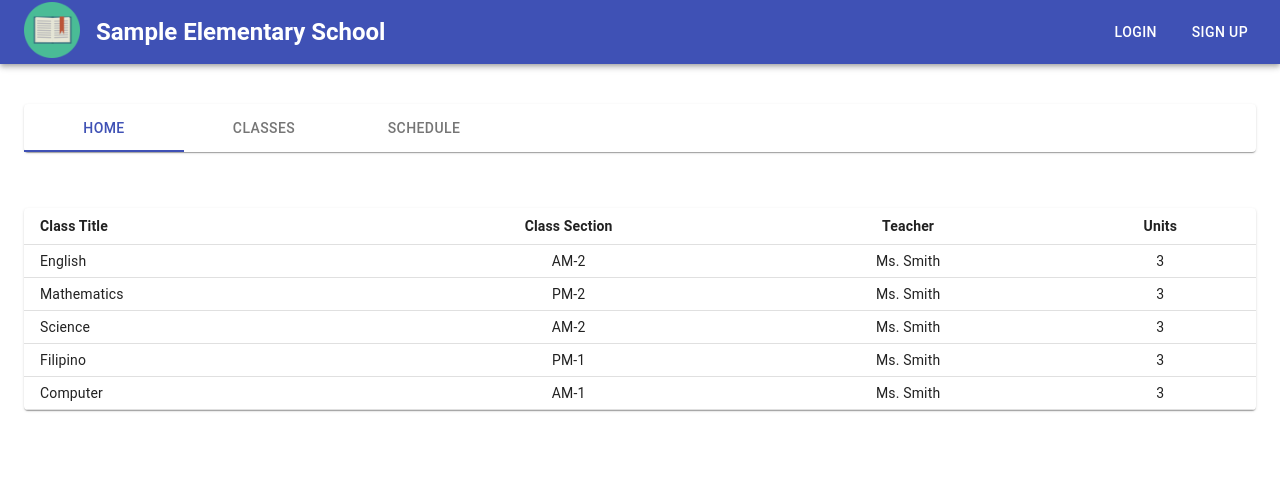
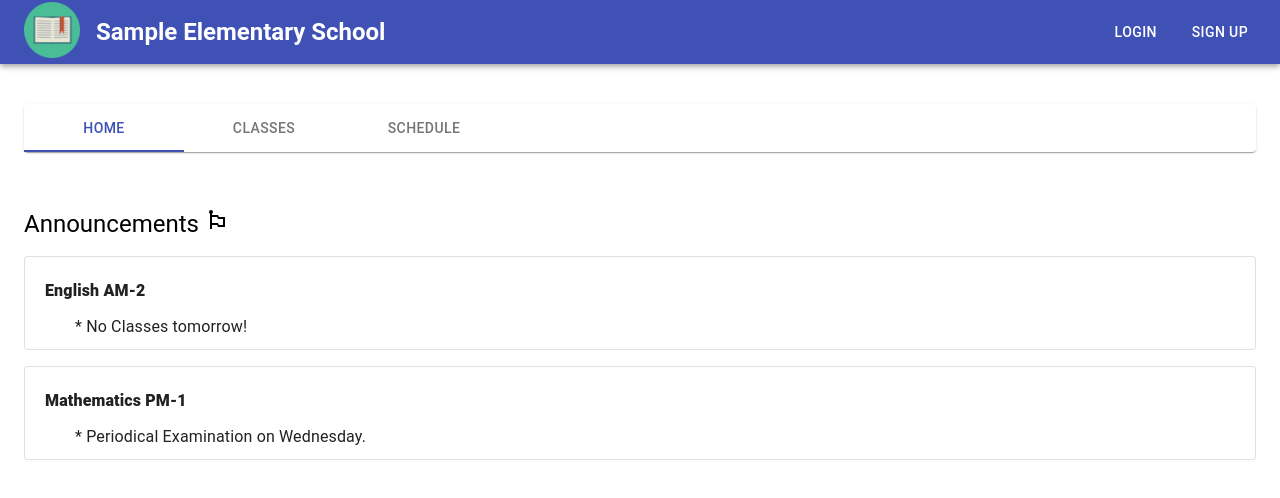
Before and after one commit to mbburgos97/enrollment-frontend, a React (Create React App) app: page /home in a window 1280 px wide. Shown: the top 498 px of the page. Built offline with nearby package versions, Linux system fonts and the light colour scheme.

Commit message:
EN-14: Added Announcement and Schedule components.

```diff
--- a/package.json
+++ b/package.json
@@ -3,6 +3,9 @@
   "version": "0.1.0",
   "private": true,
   "dependencies": {
+    "@devexpress/dx-react-core": "^2.7.6",
+    "@devexpress/dx-react-scheduler": "^2.7.6",
+    "@devexpress/dx-react-scheduler-material-ui": "^2.7.6",
     "@material-ui/core": "^4.12.3",
     "@material-ui/data-grid": "^4.0.0-alpha.37",
     "@material-ui/icons": "^4.11.2",
@@ -19,6 +22,7 @@
     "react-redux": "^7.2.6",
     "react-router-dom": "^6.2.1",
     "react-scripts": "5.0.0",
+    "rrule": "^2.6.8",
     "typescript": "^4.5.4",
     "web-vitals": "^2.1.3"
   },
--- /dev/null
+++ b/src/components/Announcement.tsx
@@ -0,0 +1,59 @@
+import React from "react";
+import Paper from '@material-ui/core/Paper';
+import Typography from '@material-ui/core/Typography';
+import EmojiFlagsIcon from '@material-ui/icons/EmojiFlags';
+import { makeStyles } from '@material-ui/core/styles';
+
+const useStyles = makeStyles({
+    announcement: {
+        padding: "10px",
+        fontWeight: "bolder",
+        margin: 0,
+    },
+    content: {
+        textIndent: "5vh"
+    },
+    paper: {
+        marginTop: "2vh"
+    }
+});
+
+export const Announcement: React.FC<{}> = () => {
+    const classes = useStyles();
+
+    return(
+        <div>
+            <Typography variant="h5">
+                Announcements <EmojiFlagsIcon />
+            </Typography>
+            <Paper variant="outlined" className={classes.paper}>
+                <dl className={classes.announcement}>
+                    <dt>
+                        <Typography variant="subtitle1" className={classes.announcement}>
+                            English AM-2
+                        </Typography>
+                    </dt>
+                    <dd>
+                        <Typography  variant="body1">
+                            * No Classes tomorrow!
+                        </Typography>
+                    </dd>
+                </dl>
+            </Paper>
+            <Paper variant="outlined" className={classes.paper}>
+                <dl className={classes.announcement}>
+                    <dt>
+                        <Typography variant="subtitle1" className={classes.announcement}>
+                            Mathematics PM-1
+                        </Typography>
+                    </dt>
+                    <dd>
+                        <Typography  variant="body1">
+                            * Periodical Examination on Wednesday.
+                        </Typography>
+                    </dd>
+                </dl>
+            </Paper>
+        </div>
+    );
+}
--- /dev/null
+++ b/src/components/Classes.tsx
@@ -0,0 +1,61 @@
+import React from "react";
+import Paper from '@material-ui/core/Paper';
+import Table from '@material-ui/core/Table';
+import TableBody from '@material-ui/core/TableBody';
+import TableCell from '@material-ui/core/TableCell';
+import TableContainer from '@material-ui/core/TableContainer';
+import TableHead from '@material-ui/core/TableHead';
+import TableRow from '@material-ui/core/TableRow';
+import { makeStyles } from '@material-ui/core/styles';
+
+const useStyles = makeStyles({
+    table: {
+        minWidth: 650,
+    },
+    table_header: {
+        fontWeight: "bolder"
+    },
+});
+
+function createData(class_title: string, class_section: string, teacher: string, units: number) {
+    return { class_title, class_section, teacher, units };
+  }
+
+const rows = [
+    createData('English', 'AM-2', "Ms. Smith", 3),
+    createData('Mathematics', 'PM-2', "Ms. Smith", 3),
+    createData('Science', 'AM-2', "Ms. Smith", 3),
+    createData('Filipino', 'PM-1', "Ms. Smith", 3),
+    createData('Computer', 'AM-1', "Ms. Smith", 3),
+];
+
+export const Classes: React.FC<{}> = () => {
+    const classes = useStyles();
+
+    return(
+        <TableContainer component={Paper}>
+            <Table className={classes.table} size="small" aria-label="a dense table">
+                <TableHead>
+                <TableRow>
+                    <TableCell className={classes.table_header}>Class Title</TableCell>
+                    <TableCell className={classes.table_header} align="center">Class Section</TableCell>
+                    <TableCell className={classes.table_header} align="center">Teacher</TableCell>
+                    <TableCell className={classes.table_header} align="center">Units</TableCell>
+                </TableRow>
+                </TableHead>
+                <TableBody>
+                {rows.map((row) => (
+                    <TableRow key={row.class_title}>
+                        <TableCell component="th" scope="row">
+                            {row.class_title}
+                        </TableCell>
+                        <TableCell align="center">{row.class_section}</TableCell>
+                        <TableCell align="center">{row.teacher}</TableCell>
+                        <TableCell align="center">{row.units}</TableCell>
+                    </TableRow>
+                ))}
+                </TableBody>
+            </Table>
+        </TableContainer>
+    );
+}
--- /dev/null
+++ b/src/components/Schedule.tsx
@@ -0,0 +1,22 @@
+import React from "react";
+import Paper from '@material-ui/core/Paper';
+import {
+  Scheduler,
+  WeekView,
+  Appointments,
+} from '@devexpress/dx-react-scheduler-material-ui';
+
+import appointments from "../components/data/today-appointment"
+
+export const Schedule: React.FC<{}> = () => {
+    return(
+        <Paper>
+            <Scheduler
+            data={appointments}
+            height="auto">
+                <WeekView startDayHour={6} endDayHour={20} cellDuration={60} />
+                <Appointments />
+            </Scheduler>
+        </Paper>
+    );
+}
--- /dev/null
+++ b/src/components/data/appointment.ts
@@ -0,0 +1,21 @@
+export const appointments = [
+    {
+      title: 'English PM-1',
+      startDate: new Date(2022, 1, 3, 9, 35),
+      endDate: new Date(2022, 1, 3, 11, 30),
+      id: 0,
+      location: 'Room 1',
+    }, {
+      title: 'Mathematics AM-1',
+      startDate: new Date(2022, 1, 4, 8, 0),
+      endDate: new Date(2022, 1, 4, 10, 0),
+      id: 1,
+      location: 'Room 2',
+    }, {
+      title: 'Science PM-2',
+      startDate: new Date(2022, 1, 5, 14, 30),
+      endDate: new Date(2022, 1, 5, 15, 35),
+      id: 2,
+      location: 'Room 3',
+    }
+  ];
--- /dev/null
+++ b/src/components/data/today-appointment.ts
@@ -0,0 +1,32 @@
+import moment from 'moment';
+import { appointments } from './appointment';
+
+const currentDate = moment();
+let date = currentDate.date();
+
+const makeTodayAppointment = (startDate: Date, endDate: Date) => {
+  const days = moment(startDate).diff(endDate, 'days');
+  const nextStartDate = moment(startDate)
+    .year(currentDate.year())
+    .month(currentDate.month())
+    .date(date);
+  const nextEndDate = moment(endDate)
+    .year(currentDate.year())
+    .month(currentDate.month())
+    .date(date + days);
+
+  return {
+    startDate: nextStartDate.toDate(),
+    endDate: nextEndDate.toDate(),
+  };
+};
+
+export default appointments.map(({ startDate, endDate, ...restArgs }) => {
+  const result = {
+    ...makeTodayAppointment(startDate, endDate),
+    ...restArgs,
+  };
+  date += 1;
+  if (date > 31) date = 1;
+  return result;
+});
--- a/src/pages/HomePage.tsx
+++ b/src/pages/HomePage.tsx
@@ -1,15 +1,19 @@
-import React from "react";
+import React, { useState } from "react";
 import { makeStyles } from '@material-ui/core/styles';
 import Paper from '@material-ui/core/Paper';
 import Tabs from '@material-ui/core/Tabs';
 import Tab from '@material-ui/core/Tab';
 import Container from '@material-ui/core/Container';
-import Table from '@material-ui/core/Table';
-import TableBody from '@material-ui/core/TableBody';
-import TableCell from '@material-ui/core/TableCell';
-import TableContainer from '@material-ui/core/TableContainer';
-import TableHead from '@material-ui/core/TableHead';
-import TableRow from '@material-ui/core/TableRow';
+import { Classes } from "../components/Classes";
+import { Announcement } from "../components/Announcement";
+import { Schedule } from "../components/Schedule";
+import Typography from '@material-ui/core/Typography';
+
+interface TabPanelProps {
+    children?: React.ReactNode;
+    index: any;
+    value: any;
+}
 
 const useStyles = makeStyles({
     root: {
@@ -29,20 +33,30 @@ const useStyles = makeStyles({
     },
 });
 
-function createData(class_title: string, class_section: string, teacher: string, units: number) {
-    return { class_title, class_section, teacher, units };
+function TabPanel(props: TabPanelProps) {
+    const { children, value, index, ...other } = props;
+
+    return (
+      <div
+        role="tabpanel"
+        hidden={value !== index}
+        id={`simple-tabpanel-${index}`}
+        aria-labelledby={`simple-tab-${index}`}
+        {...other}
+      >
+        {value === index && (
+            <Typography>{children}</Typography>
+        )}
+      </div>
+    );
   }
-
-const rows = [
-    createData('English', 'AM-2', "Ms. Smith", 3),
-    createData('Mathematics', 'PM-2', "Ms. Smith", 3),
-    createData('Science', 'AM-2', "Ms. Smith", 3),
-    createData('Filipino', 'PM-1', "Ms. Smith", 3),
-    createData('Computer', 'AM-1', "Ms. Smith", 3),
-  ];
 
 export const HomePage: React.FC<{}> = () => {
     const classes = useStyles();
+    const [value, setValue] = useState('Home');
+    const handleChange = (event: React.ChangeEvent<{}>, newValue: string) => {
+        setValue(newValue);
+    };
 
     return(
         <Container className={classes.container} fixed>
@@ -50,37 +64,25 @@ export const HomePage: React.FC<{}> = () => {
                 <Tabs
                     indicatorColor="primary"
                     textColor="primary"
-                    value="Home"
+                    value={value}
+                    onChange={handleChange}
                 >
                     <Tab value="Home" label="Home" />
                     <Tab value="Classes" label="Classes" />
                     <Tab value="Schedule" label="Schedule" />
                 </Tabs>
             </Paper>
-            <TableContainer className={classes.content} component={Paper}>
-                <Table className={classes.table} size="small" aria-label="a dense table">
-                    <TableHead>
-                    <TableRow>
-                        <TableCell className={classes.table_header}>Class Title</TableCell>
-                        <TableCell className={classes.table_header} align="center">Class Section</TableCell>
-                        <TableCell className={classes.table_header} align="center">Teacher</TableCell>
-                        <TableCell className={classes.table_header} align="center">Units</TableCell>
-                    </TableRow>
-                    </TableHead>
-                    <TableBody>
-                    {rows.map((row) => (
-                        <TableRow key={row.class_title}>
-                            <TableCell component="th" scope="row">
-                                {row.class_title}
-                            </TableCell>
-                            <TableCell align="center">{row.class_section}</TableCell>
-                            <TableCell align="center">{row.teacher}</TableCell>
-                            <TableCell align="center">{row.units}</TableCell>
-                        </TableRow>
-                    ))}
-                    </TableBody>
-                </Table>
-            </TableContainer>
+            <div className={classes.content}>
+                <TabPanel value={value} index="Home">
+                    <Announcement />
+                </TabPanel>
+                <TabPanel value={value} index="Classes">
+                    <Classes />
+                </TabPanel>
+                <TabPanel value={value} index="Schedule">
+                    <Schedule />
+                </TabPanel>
+            </div>
         </Container>
     );
 }
--- a/tsconfig.json
+++ b/tsconfig.json
@@ -18,9 +18,9 @@
     "resolveJsonModule": true,
     "isolatedModules": true,
     "noEmit": true,
-    "jsx": "react-jsx"
+    "jsx": "react-jsx",
   },
   "include": [
     "src"
-  ]
+  ],
 }
```
Also changed, not shown: 1 other file (tests, documents, lock files or other folders).
